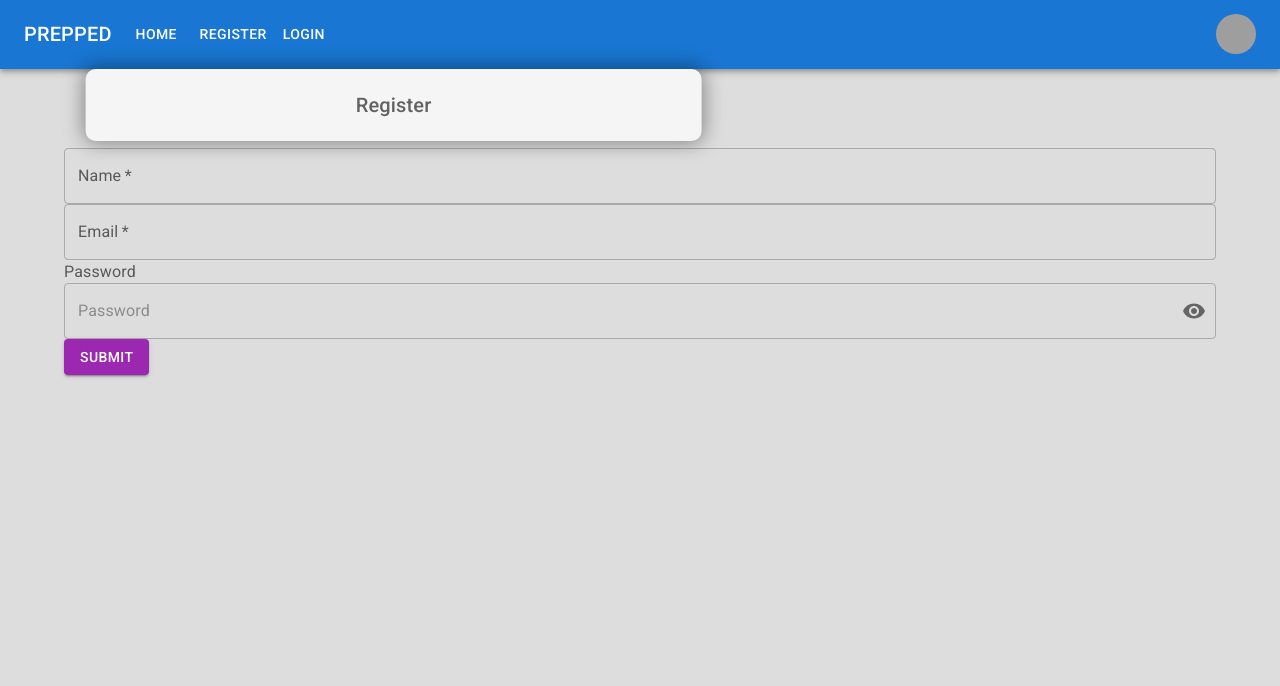
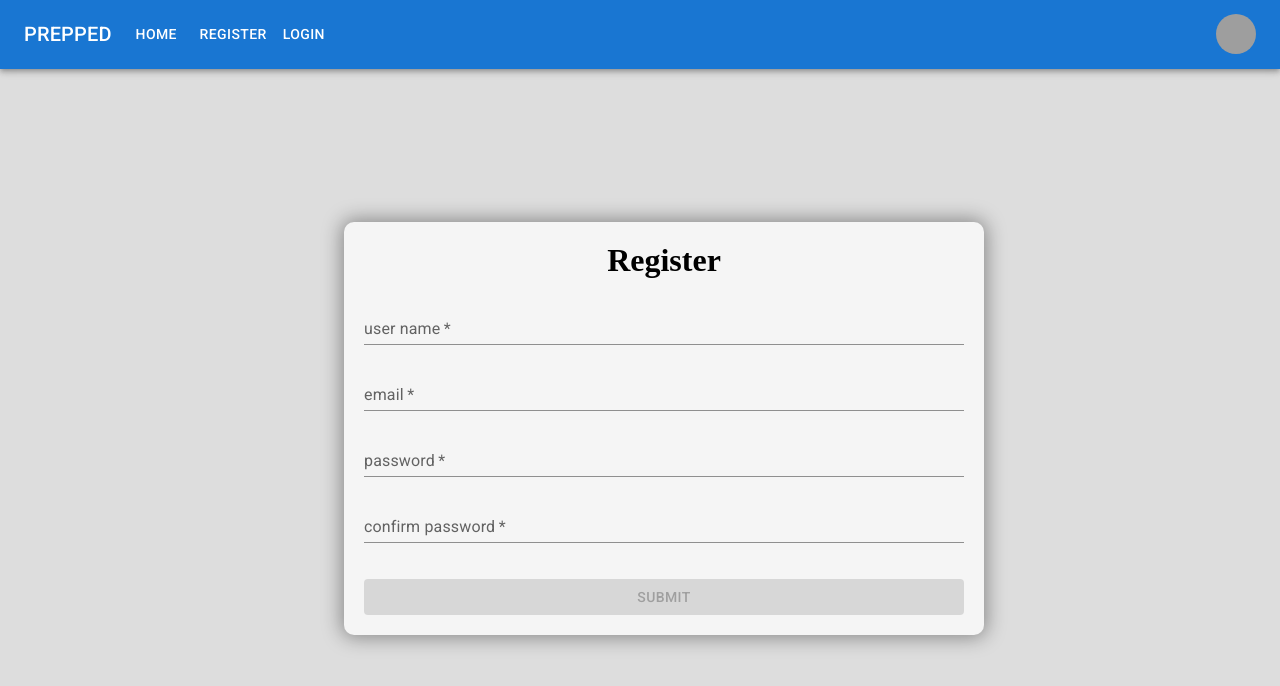
Before and after one commit to cpalmer-atx/prepped, a React (Create React App) app in the folder client/: page /register in a window 1280 px wide. Shown: the top 686 px of the page. Built offline with nearby package versions, Linux system fonts and the light colour scheme; grey boxes are pictures that could not be loaded.

Commit message:
refactored register form, needs input validation

```diff
--- a/client/src/components/Register.js
+++ b/client/src/components/Register.js
@@ -1,121 +1,22 @@
-import { Button, Container, InputLabel, TextField, Typography, IconButton, OutlinedInput, InputAdornment } from '@mui/material';
-import { Visibility, VisibilityOff } from '@mui/icons-material/';
-import { useState } from 'react';
+import { Grid } from '@mui/material';
+import RegisterForm from './RegisterForm'
 import '../App.css';
 
 const Register = () => {
-    const [ name, setName ] = useState('');
-    const [ email, setEmail ] = useState('');
-    const [ pwd, setPwd ] = useState('');
-    const [ showPwd, setShowPwd ] = useState(false);
-    const [ nameError, setNameError ] = useState(false);
-    const [ emailError, setEmailError ] = useState(false);
-    const [ pwdError, setPwdError ] = useState(false);
 
-    const handleSubmit = (e) => {
-        e.preventDefault();
-        alert('submitted!');
-    }
-
-    const handleSetEmail = (e) => {
-        e.preventDefault();
-        setEmail(e.target.value);
-    }
-    const handleSetName = (e) => {
-        e.preventDefault();
-        setName(e.target.value);
-    }
-
-    const handleMouseDown = (e) => {
-        e.preventDefault();
-    }
-
-  return (
-    <Container>
-        <Typography
-            className="register-form"
-            variant="h6"
-            color="textSecondary"
-            component="h2"
-            gutterBottom
+    return (
+        <Grid
+            container
+            spacing={0}
+            padding={5}
+            direction='column'
+            alignItems='center'
+            justifyContent="center"
+            style={{ minHeight: '90vh'}}
         >
-            Register
-        </Typography>
-
-        <form onSubmit={handleSubmit}>
-            <TextField
-                name='username'
-                label='Name'
-                placeholder="user name"
-                value={name}
-                onChange={handleSetName}
-                variant="outlined"
-                error={nameError}
-                fullWidth
-                required
-
-            />
-            <TextField
-                autoComplete='false'
-                name='email'
-                label='Email'
-                placeholder="email"
-                value={email}
-                onChange={handleSetEmail}
-                variant="outlined"
-                fullWidth
-                required
-
-            />
-            {/* <TextField
-                name='password'
-                label='Password'
-                type='password'
-                placeholder="password"
-                value={pwd}
-                onChange={ (e) => setPwd(e.target.value) }
-                hidden='true'
-                variant="outlined"
-                fullWidth
-                required
-
-            /> */}
-            <InputLabel htmlFor="outlined-adornment-password">Password</InputLabel>
-            <OutlinedInput
-                id="outlined-adornment-password"
-                placeholder='Password'
-                required
-                fullWidth
-                type={showPwd ? 'text' : 'password'}
-                value={pwd}
-                onChange={ (e) => setPwd(e.target.value) }
-                endAdornment={
-                <InputAdornment position="end">
-                    <IconButton
-                        aria-label="toggle password visibility"
-                        onClick={ () => setShowPwd(!showPwd) }
-                        onMouseDown={handleMouseDown}
-                        edge="end"
-                        >
-                        {showPwd ? <VisibilityOff /> : <Visibility />}
-                    </IconButton>
-                </InputAdornment>
-                }
-                label="Password"
-            />
-
-            <Button
-                type="submit"
-                color='secondary'
-                variant='contained'
-
-            >
-                Submit
-            </Button>
-        </form>
-
-    </Container>
-  );
+            <RegisterForm />
+        </Grid>
+    );
 }
 
 export default Register;
--- /dev/null
+++ b/client/src/components/RegisterForm.js
@@ -0,0 +1,97 @@
+import { TextField, Button } from "@mui/material";
+import { useEffect, useState } from "react";
+
+
+
+
+const RegisterForm = () => {
+
+    const [ disabled, setDisabled ] = useState(true)
+    const [ form, setForm ] = useState({
+        username: '',
+        email: '',
+        pwd: '',
+        pwdConfirm: '',
+        pwdType: 'true',
+    });
+    const { username, email, pwd, pwdConfirm, pwdType } = form;
+
+    useEffect( () => {
+        const missingFields = Object.values(form).some(key => key === '');
+        missingFields ? setDisabled(true) : setDisabled(false);
+    });
+
+    const handleChange = (e, key) => {
+        setForm({ ...form, [key]: e.target.value });
+    }
+
+    const onSubmit = (e) => {
+        e.preventDefault();
+        console.log(form)
+    };
+
+    return (
+        <div className="register-form">
+            <h1>Register</h1>
+            <><br/></>
+            <form onSubmit={onSubmit}>
+                <TextField
+                    name="username"
+                    label="user name"
+                    variant="standard"
+                    value={username}
+                    onChange={ (e) => handleChange(e, 'username') }
+                    fullWidth
+                    required
+                    // errorText='Error msg'
+                />
+                <><br/><br/></>
+                <TextField
+                    name="email"
+                    label="email"
+                    variant="standard"
+                    value={email}
+                    onChange={ (e) => handleChange(e, 'email') }
+                    fullWidth
+                    required
+                    // errorText='Error msg'
+                />
+                <><br/><br/></>
+                <TextField
+                    type={pwdType}
+                    name="password"
+                    label="password"
+                    variant="standard"
+                    value={pwd}
+                    onChange={ (e) => handleChange(e, 'pwd') }
+                    fullWidth
+                    required
+                    // errorText='Error msg'
+                />
+                <><br/><br/></>
+                <TextField
+                    type={pwdType}
+                    name="pwconfirm"
+                    label="confirm password"
+                    variant="standard"
+                    value={pwdConfirm}
+                    onChange={ (e) => handleChange(e, 'pwdConfirm') }
+                    fullWidth
+                    required
+                    // errorText='Error msg'
+                />
+                <><br/><br/><br/></>
+                <Button
+                    type="submit"
+                    color='primary'
+                    variant='contained'
+                    disabled={disabled}
+                    fullWidth
+                >   Submit
+                </Button>
+            </form>
+        </div>
+    );
+}
+
+export default RegisterForm;
```
